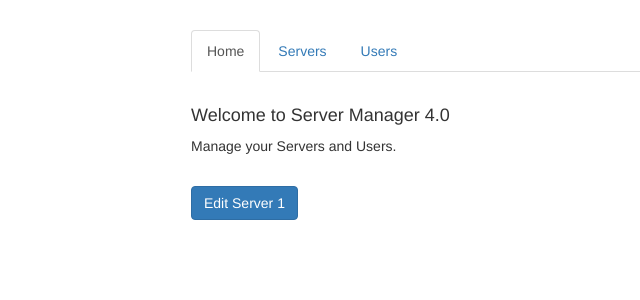
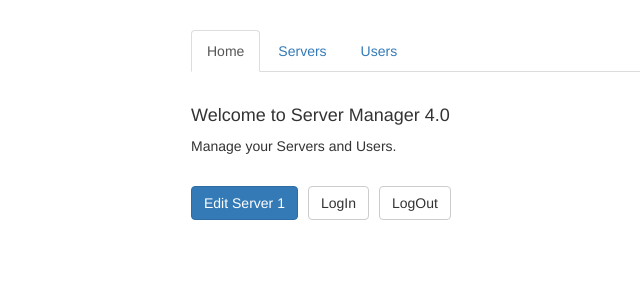
Before and after one commit to mrChernicharo/routing-start, an Angular app: page / in a window 1280 px wide. Shown: the top 300 px of the page, without its empty margins (74-714 px from the left). Built offline with nearby package versions, Linux system fonts and the light colour scheme.

Commit message:
logIn/logOut -> autenticação fake de rotas

```diff
--- a/src/app/auth-guard.service.ts
+++ b/src/app/auth-guard.service.ts
@@ -8,6 +8,7 @@
   constructor(private authService: AuthService, private router: Router) {}
 
   canActivate(route: ActivatedRouteSnapshot, state: RouterStateSnapshot): Observable<boolean> | Promise<boolean> | boolean {
+    console.log('canActivate called')
     return this.authService.isAuthenticated().then(
         (authenticated: boolean) => {
           if (authenticated) {
--- a/src/app/auth.service.ts
+++ b/src/app/auth.service.ts
@@ -12,9 +12,11 @@
 
   login() {
     this.loggedIn = true;
+    console.log('LoggedIn!');
   }
 
   logOut() {
     this.loggedIn = false;
+    console.log('LoggedOut!');
   }
 }
--- a/src/app/home/home.component.css
+++ b/src/app/home/home.component.css
@@ -0,0 +1,6 @@
+button.btn-default {
+  margin: 0 10px;
+}
+button:last-child {
+  margin: 0;
+}
--- a/src/app/home/home.component.html
+++ b/src/app/home/home.component.html
@@ -2,5 +2,5 @@
 <p>Manage your Servers and Users.</p>
 <br>
 <button class="btn btn-primary" (click)="onLoadServer(1)">Edit Server 1</button>
-<br>
-<br>
+<button class="btn btn-default" (click)="onLogIn()">LogIn</button>
+<button class="btn btn-default" (click)="onLogOut()">LogOut</button>
--- a/src/app/home/home.component.ts
+++ b/src/app/home/home.component.ts
@@ -1,5 +1,6 @@
 import { Component, OnInit } from '@angular/core';
-import { Router, ActivatedRoute } from '@angular/router';
+import { Router } from '@angular/router';
+import { AuthService } from '../auth.service';
 
 @Component({
   selector: 'app-home',
@@ -8,7 +9,7 @@
 })
 export class HomeComponent implements OnInit {
 
-  constructor(private router: Router, private currentRoute: ActivatedRoute) { }
+  constructor(private router: Router, private authService: AuthService) { }
 
   ngOnInit() {
   }
@@ -16,4 +17,12 @@
   onLoadServer(id: number) {
     this.router.navigate(['servers', id, 'edit'], { queryParams: { allowEdit: 1 }, fragment: 'loading' });
   }
+
+  onLogIn() {
+    this.authService.login();
+  }
+
+  onLogOut() {
+    this.authService.logOut();
+  }
 }
```
